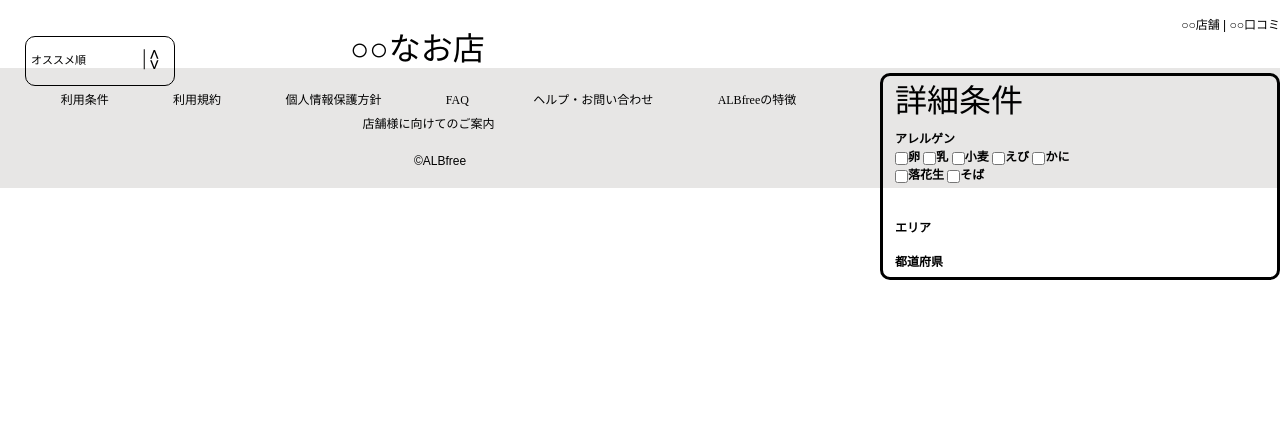
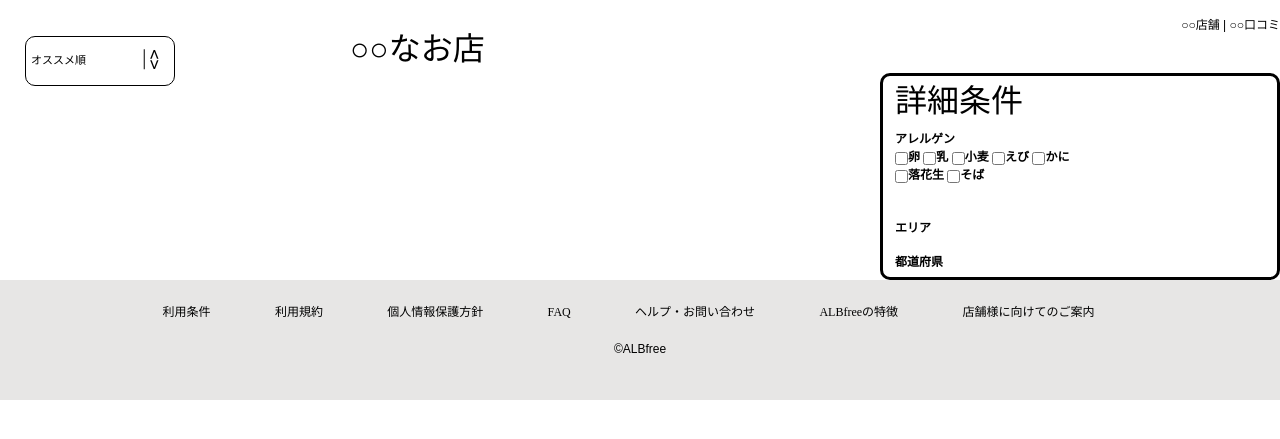
Before and after one commit to hidakahiromu/AlBfree, a Django app: template templates/restaurantsList.html in a window 1280 px wide. Shown: the part 43-482 px from the top of the page. Run offline with Django 3.2, Linux system fonts and the light colour scheme; the template is opened without the code that fills it, so the values that code supplies are empty.

Commit message:
base.cssのフッターにclearを追加
これでfloatに邪魔されなくなる

```diff
--- a/static/css/base.css
+++ b/static/css/base.css
@@ -35,6 +35,7 @@ footer {
   padding: 20px 0;
   background-color: #e7e6e5;
   bottom: 0;
+  clear: both;
 }
 
 .h_footer{
--- a/templates/restaurantsList.html
+++ b/templates/restaurantsList.html
@@ -141,5 +141,5 @@
 {% endblock content %}
 
 {% block footer %}
-    <!-- ここにfooter書くけど今は何もなし -->
+    <!-- ここにfooter書くよ -->
 {% endblock footer %}
```
